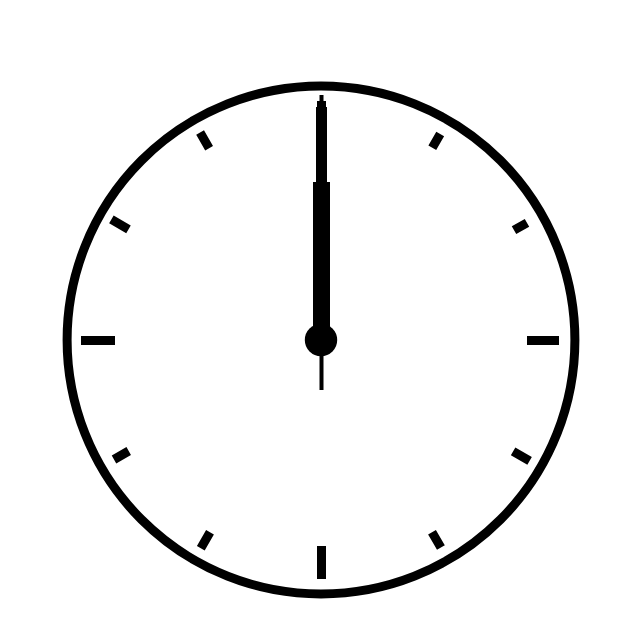
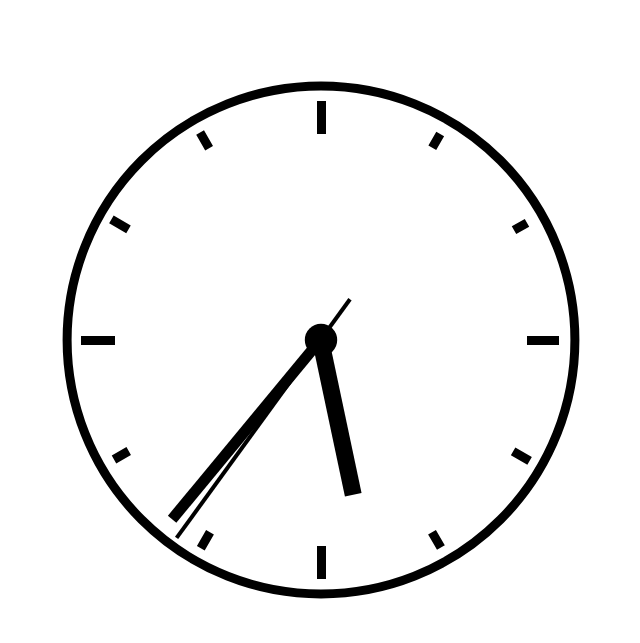
Before and after one commit to AdityaRaj-007/AnalogClock, a plain HTML site: page index.html in a window 1280 px wide. Shown: the whole page, without its empty margins (319-959 px from the left). Drawn offline with Linux system fonts and the light colour scheme.

Commit message:
added animation using JavaScript

```diff
--- a/script.js
+++ b/script.js
@@ -1,3 +1,27 @@
 const HOURHAND = document.querySelector("#hour");
 const MINUTEHAND = document.querySelector("#minute");
 const SECONDHAND = document.querySelector("#second");
+
+var date = new Date();
+
+let hr = date.getHours();
+let min = date.getMinutes();
+let sec = date.getSeconds();
+
+let hrPosition = (hr*360/12) +((min*360/60)/12);
+let minPosition = (min*360/60) + ((sec*360/60)/60);
+let secPosition = sec*360/60;
+
+function runTheClock() {
+
+    hrPosition = hrPosition + (3/360);
+    minPosition = minPosition + (6/60);
+    secPosition = secPosition + 6;
+
+    HOURHAND.style.transform = "rotate(" + hrPosition + "deg)";
+    MINUTEHAND.style.transform = "rotate(" + minPosition + "deg)";
+    SECONDHAND.style.transform = "rotate(" + secPosition + "deg)";
+}
+
+
+var interval = setInterval(runTheClock, 1000);
--- a/style.css
+++ b/style.css
@@ -62,5 +62,5 @@
 #minute,
 #second {
     transform-origin: 300px 300px;
-    transition: transform .5s ease-in-out;
+    /* transition: transform .5s ease-in-out; */
 }
```
